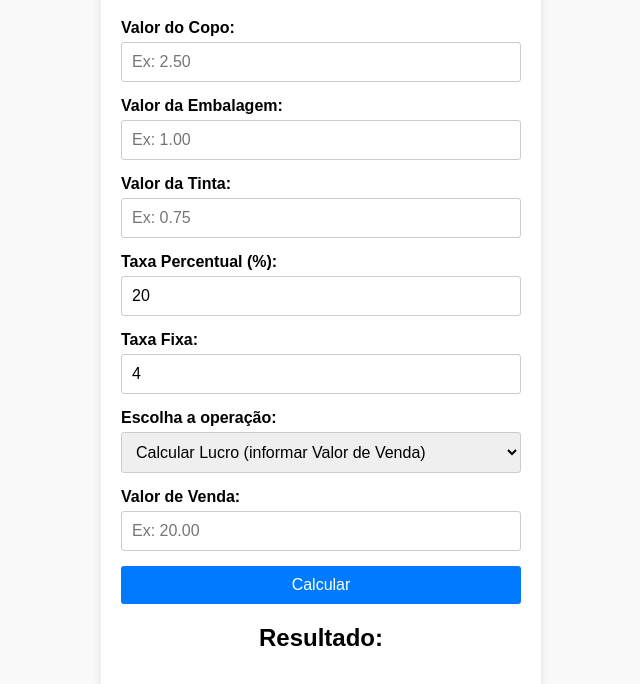
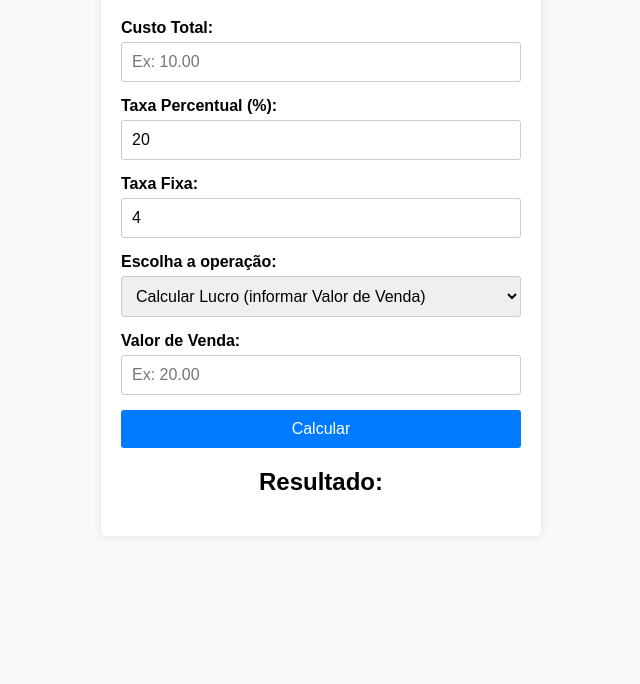
Before and after one commit to davealmondes/CalculadoraPreco, a plain HTML site: page index.html in a window 1280 px wide. Shown: the part 138-822 px from the top of the page, without its empty margins (319-959 px from the left). After the commit the page ends 800 px from the top, so only its background shows below. Drawn offline with Linux system fonts and the light colour scheme.

Commit message:
Simplificacao de campos

```diff
--- a/index.html
+++ b/index.html
@@ -76,26 +76,22 @@
 <body>
   <div class="container">
     <h1>Calculadora de Lucro/Venda</h1>
+
     <div class="field">
-      <label>Valor do Copo:</label>
-      <input type="number" id="valorCopo" step="any" placeholder="Ex: 2.50">
+      <label>Custo Total:</label>
+      <input type="number" id="custoTotal" step="any" placeholder="Ex: 10.00">
     </div>
-    <div class="field">
-      <label>Valor da Embalagem:</label>
-      <input type="number" id="valorEmbalagem" step="any" placeholder="Ex: 1.00">
-    </div>
-    <div class="field">
-      <label>Valor da Tinta:</label>
-      <input type="number" id="valorTinta" step="any" placeholder="Ex: 0.75">
-    </div>
+
     <div class="field">
       <label>Taxa Percentual (%):</label>
       <input type="number" id="taxaPercentual" step="any" placeholder="Ex: 20" value="20">
     </div>
+
     <div class="field">
       <label>Taxa Fixa:</label>
       <input type="number" id="taxaFixa" step="any" placeholder="Ex: 4" value="4">
     </div>
+
     <div class="field">
       <label>Escolha a operação:</label>
       <select id="operation">
@@ -103,14 +99,17 @@
         <option value="venda">Calcular Valor de Venda (informar Lucro Desejado)</option>
       </select>
     </div>
+
     <div class="field" id="vendaField">
       <label>Valor de Venda:</label>
       <input type="number" id="valorVenda" step="any" placeholder="Ex: 20.00">
     </div>
+
     <div class="field" id="lucroField" style="display: none;">
       <label>Lucro Desejado:</label>
       <input type="number" id="lucroDesejado" step="any" placeholder="Ex: 5.00">
     </div>
+
     <button onclick="calcular()">Calcular</button>
 
     <h2>Resultado:</h2>
@@ -131,11 +130,8 @@
     });
 
     function calcular() {
-      // Obtém os valores dos custos
-      var valorCopo = parseFloat(document.getElementById("valorCopo").value) || 0;
-      var valorEmbalagem = parseFloat(document.getElementById("valorEmbalagem").value) || 0;
-      var valorTinta = parseFloat(document.getElementById("valorTinta").value) || 0;
-      var custo = valorCopo + valorEmbalagem + valorTinta;
+      // Obtém o custo total
+      var custo = parseFloat(document.getElementById("custoTotal").value) || 0;
 
       // Obtém os valores da taxa
       var taxaPercentual = parseFloat(document.getElementById("taxaPercentual").value) || 0;
@@ -167,8 +163,6 @@
           resultadoDiv.innerHTML = "<p style='color:red;'>Por favor, informe um Lucro Desejado válido.</p>";
           return;
         }
-        // Fórmula: lucro = (valorVenda * (1 - taxaPercentual/100)) - taxaFixa - custo
-        // Então: valorVenda = (lucroDesejado + custo + taxaFixa) / (1 - (taxaPercentual/100))
         var percentualLiquido = 1 - (taxaPercentual / 100);
         if (percentualLiquido <= 0) {
           resultadoDiv.innerHTML = "<p style='color:red;'>O valor da taxa percentual deve ser menor que 100%.</p>";
```
